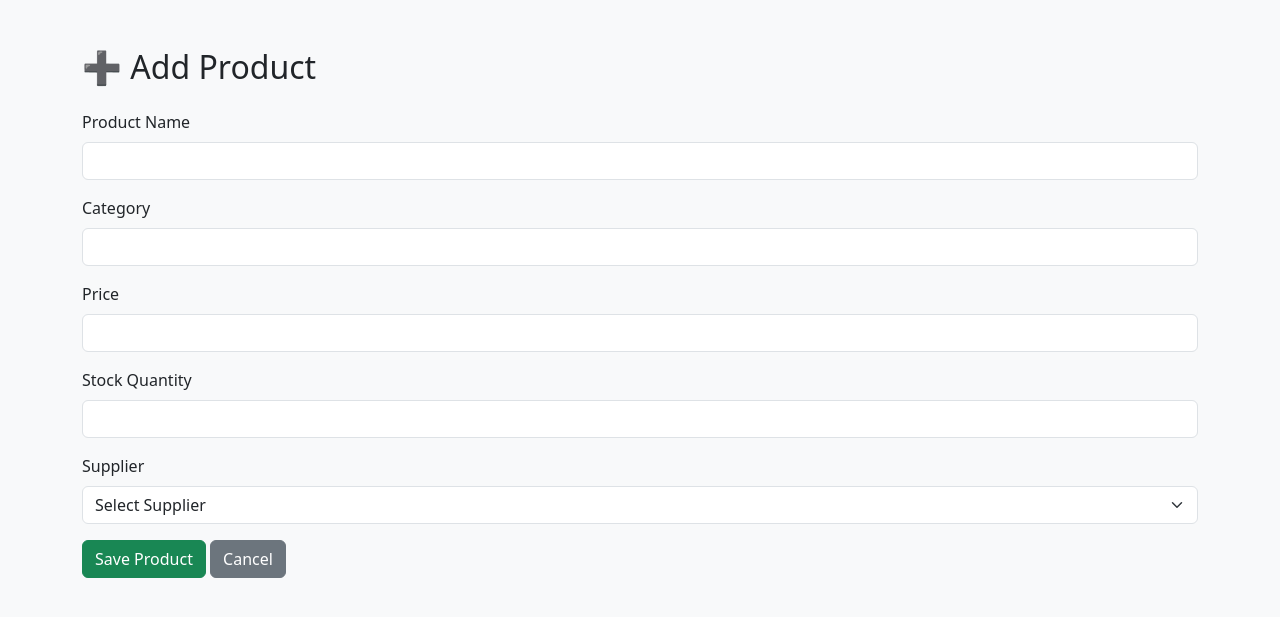
After one commit to pavaneb/RetailManagement, a Flask app: page /add_product in a window 1280 px wide. The commit adds this page. Shown: the top 617 px of the page. Run offline with Flask 3, Linux system fonts and the light colour scheme; data that the repository does not hold is empty.

Commit message:
Implemented add product functionality

```diff
--- a/app/app.py
+++ b/app/app.py
@@ -1,29 +1,13 @@
 from flask import Flask, render_template
-from db import get_connection
+from routes.product_routes import product_bp
 
 app = Flask(__name__)
+app.register_blueprint(product_bp)
 
 @app.route("/")
 def home():
     return render_template("index.html")
 
 
-@app.route("/products")
-def products():
-
-    connection = get_connection()
-
-    cursor = connection.cursor(dictionary=True)
-
-    cursor.execute("SELECT * FROM Product")
-
-    products = cursor.fetchall()
-
-    cursor.close()
-    connection.close()
-
-    return render_template("products.html", products=products)
-
-
 if __name__ == "__main__":
     app.run(debug=True)
--- /dev/null
+++ b/app/routes/product_routes.py
@@ -0,0 +1,78 @@
+from flask import Blueprint, render_template, request, redirect, url_for
+from db import get_connection
+
+product_bp = Blueprint("product", __name__)
+
+@product_bp.route("/products")
+def products():
+
+    connection = get_connection()
+
+    cursor = connection.cursor(dictionary=True)
+
+    cursor.execute("""
+    SELECT
+        p.product_id,
+        p.product_name,
+        p.category,
+        p.price,
+        p.stock_quantity,
+        s.supplier_name
+    FROM Product p
+    JOIN Supplier s
+        ON p.supplier_id = s.supplier_id
+""")
+
+    products = cursor.fetchall()
+
+    cursor.close()
+    connection.close()
+
+    return render_template("products.html", products=products)
+
+
+@product_bp.route("/add_product", methods=["GET", "POST"])
+def add_product():
+
+    if request.method == "POST":
+
+        product_name = request.form["product_name"]
+        category = request.form["category"]
+        price = request.form["price"]
+        stock_quantity = request.form["stock_quantity"]
+        supplier_id = request.form["supplier_id"]
+
+        connection = get_connection()
+        cursor = connection.cursor()
+
+        cursor.execute("""
+            INSERT INTO Product
+            (product_name, category, price, stock_quantity, supplier_id)
+            VALUES (%s, %s, %s, %s, %s)
+        """, (
+            (
+                product_name,
+                category,
+                price,
+                stock_quantity,
+                supplier_id
+)
+        ))
+
+        connection.commit()
+
+        cursor.close()
+        connection.close()
+
+        return redirect(url_for("product.products"))
+
+    connection = get_connection()
+    cursor = connection.cursor(dictionary=True)
+
+    cursor.execute("SELECT supplier_id, supplier_name FROM Supplier")
+    suppliers = cursor.fetchall()
+
+    cursor.close()
+    connection.close()
+
+    return render_template("add_product.html", suppliers=suppliers)
--- /dev/null
+++ b/app/templates/add_product.html
@@ -0,0 +1,68 @@
+<!DOCTYPE html>
+<html>
+<head>
+    <title>Add Product</title>
+
+    <link href="https://cdn.jsdelivr.net/npm/bootstrap@5.3.7/dist/css/bootstrap.min.css" rel="stylesheet">
+</head>
+
+<body class="bg-light">
+
+<div class="container mt-5">
+
+    <h2 class="mb-4">➕ Add Product</h2>
+
+    <form method="POST" action="{{ url_for('product.add_product') }}">
+
+        <div class="mb-3">
+            <label class="form-label">Product Name</label>
+            <input type="text" name="product_name" class="form-control" required>
+        </div>
+
+        <div class="mb-3">
+            <label class="form-label">Category</label>
+            <input type="text" name="category" class="form-control" required>
+        </div>
+
+        <div class="mb-3">
+            <label class="form-label">Price</label>
+            <input type="number" name="price" class="form-control" required>
+        </div>
+
+        <div class="mb-3">
+    <label class="form-label">Stock Quantity</label>
+    <input type="number" name="stock_quantity" class="form-control" required>
+</div>
+
+<div class="mb-3">
+    <label class="form-label">Supplier</label>
+
+    <select name="supplier_id" class="form-select" required>
+
+        <option value="">Select Supplier</option>
+
+        {% for supplier in suppliers %}
+
+        <option value="{{ supplier.supplier_id }}">
+            {{ supplier.supplier_name }}
+        </option>
+
+        {% endfor %}
+
+    </select>
+</div>
+
+<button type="submit" class="btn btn-success">
+    Save Product
+</button>
+
+        <a href="{{ url_for('product.products') }}" class="btn btn-secondary">
+            Cancel
+        </a>
+
+    </form>
+
+</div>
+
+</body>
+</html>
--- a/app/templates/index.html
+++ b/app/templates/index.html
@@ -22,7 +22,7 @@
     <div class="row mt-5">
 
         <div class="col-md-4 mb-4">
-    <a href="{{ url_for('products') }}" class="text-decoration-none text-dark">
+    <a href="{{ url_for('product.products') }}" class="text-decoration-none text-dark">
         <div class="card shadow text-center">
             <div class="card-body">
                 <h3>📦</h3>
```
Also changed, not shown: app/templates/products.html (+10 -2 lines), app/routes/customer_routes.py (added), app/routes/sales_routes.py (added), app/routes/supplier_routes.py (added).
